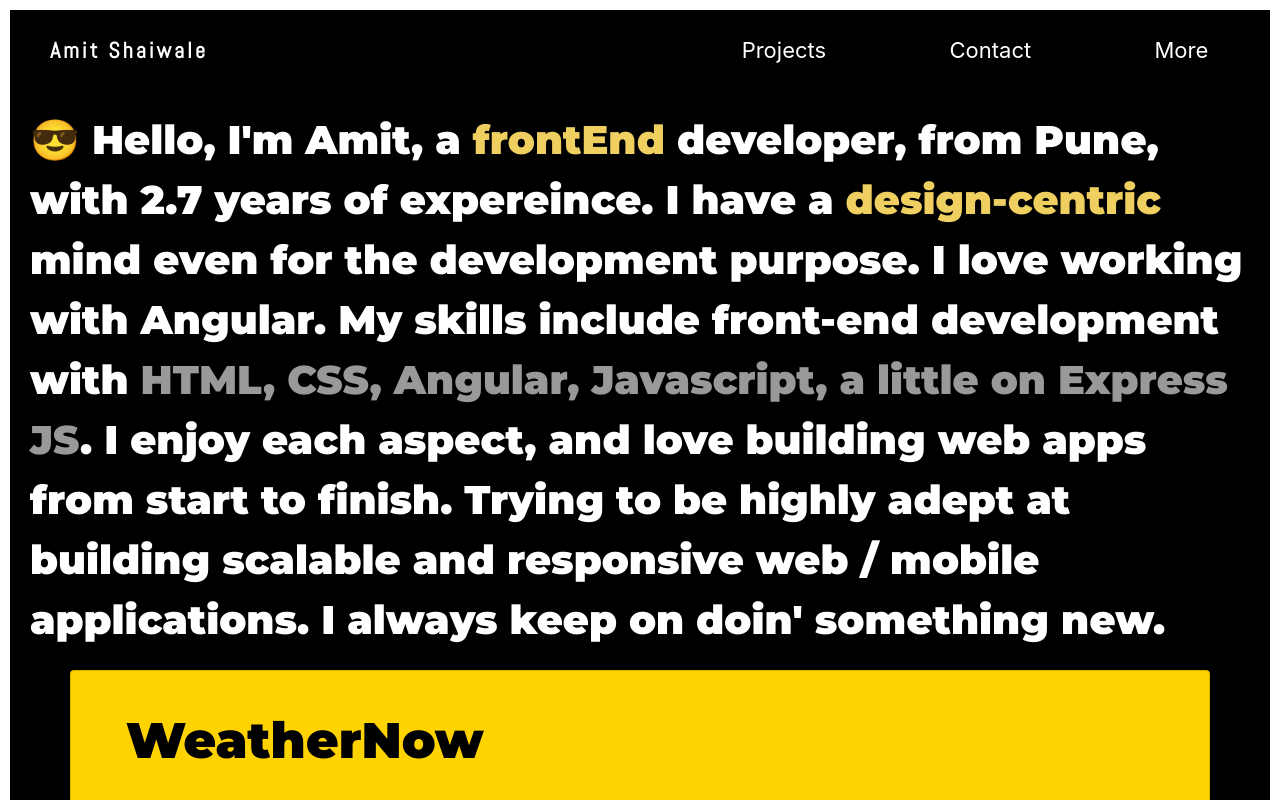
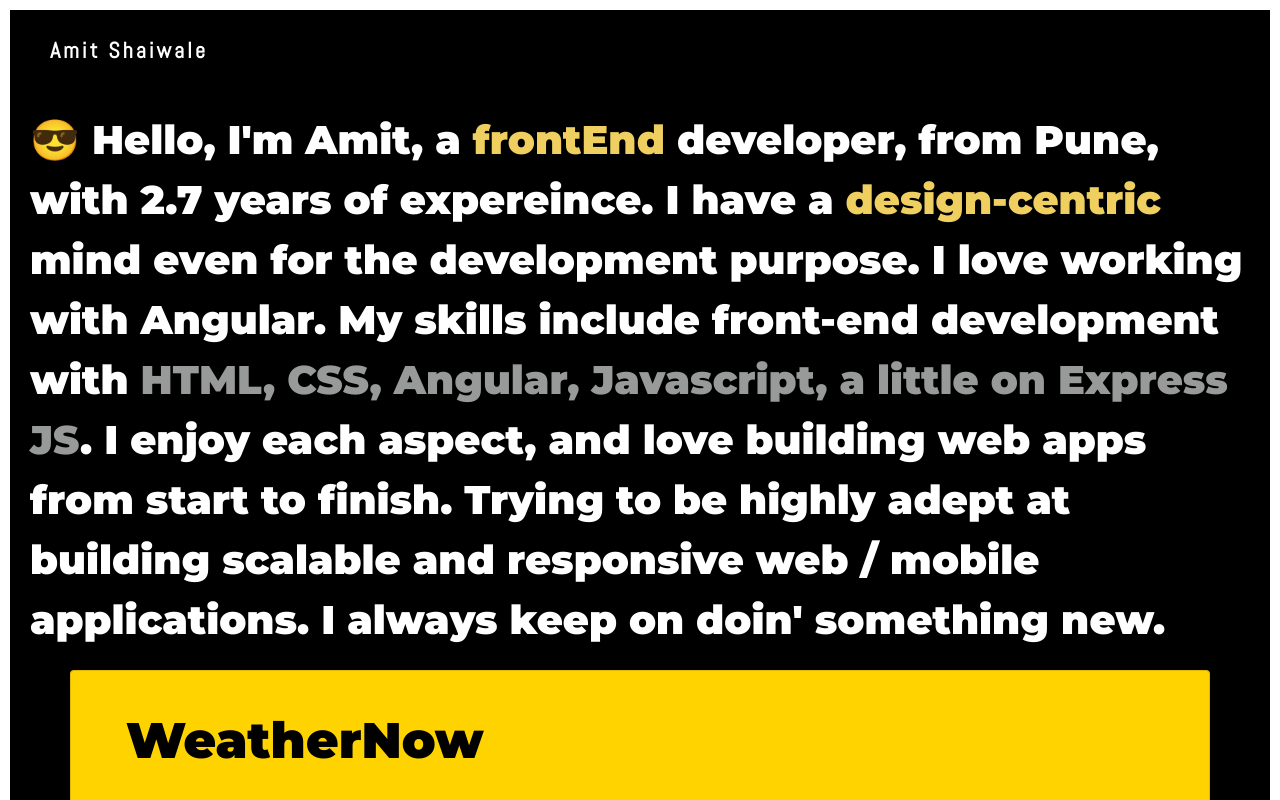
Before and after one commit to amitshaiwale/angular-portfolio, an Angular app: page /projects in a window 1280 px wide. Shown: the top 800 px of the page. Built offline with nearby package versions, Linux system fonts and the light colour scheme.

Commit message:
few try outs

```diff
--- a/src/app/app.module.ts
+++ b/src/app/app.module.ts
@@ -13,6 +13,10 @@ import { MatListModule } from '@angular/material/list';
 import { ProjectsComponent } from './components/projects/projects.component';
 import { NavbarComponent } from './components/navbar/navbar.component';
 
+const appRoutes: Routes = [
+  { path: 'projects', component: ProjectsComponent }
+]
+
 @NgModule({
   declarations: [
     AppComponent,
@@ -27,7 +31,10 @@ import { NavbarComponent } from './components/navbar/navbar.component';
     MatButtonModule,
     MatSidenavModule,
     MatIconModule,
-    MatListModule
+    MatListModule,
+    RouterModule.forRoot(
+      appRoutes
+    )
   ],
   providers: [],
   bootstrap: [AppComponent]
--- a/src/app/components/navbar/navbar.component.html
+++ b/src/app/components/navbar/navbar.component.html
@@ -18,18 +18,17 @@
             Amit Shaiwale
         </li>
     </ul>
-    <div class="hamburger" (click)="hamburgerClicked()">
+    <!-- <div class="hamburger" (click)="hamburgerClicked()">
         <div class="line"></div>
         <div class="line"></div>
         <div class="line"></div>
-    </div>
-    <ul class="nav-links">
-        <li><a href="">Projects</a></li>
+    </div> -->
+    <!-- <ul class="nav-links">
+        <li><a routerLink="/projects">Projects</a></li>
         <li><a href="">Contact</a></li>
         <li><a href="">More</a></li>
-    </ul>
+    </ul> -->
 </nav>
-
 
 
 <!-- <div class="top-navigation">
```
